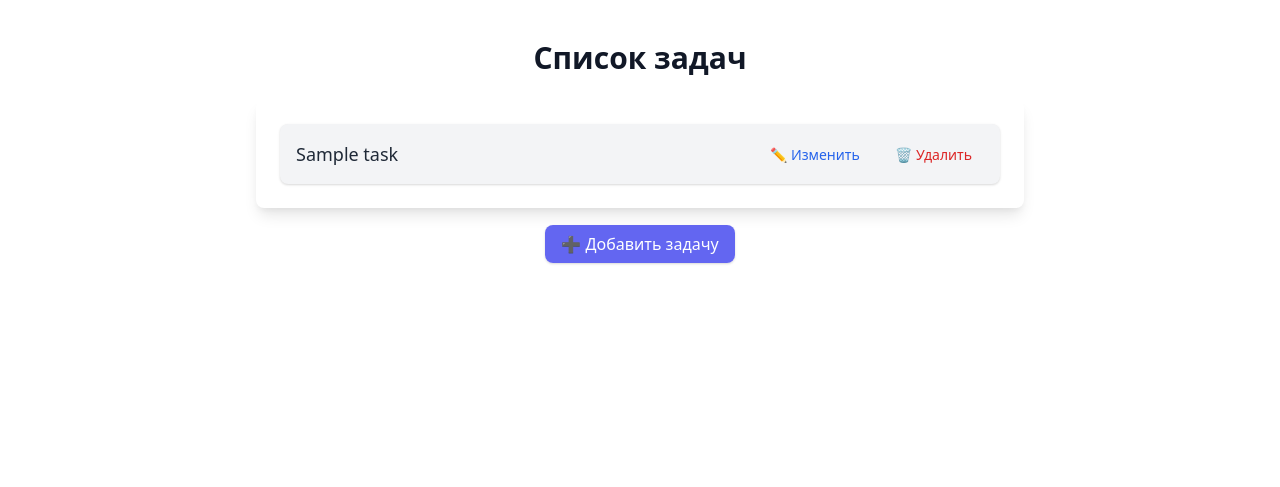
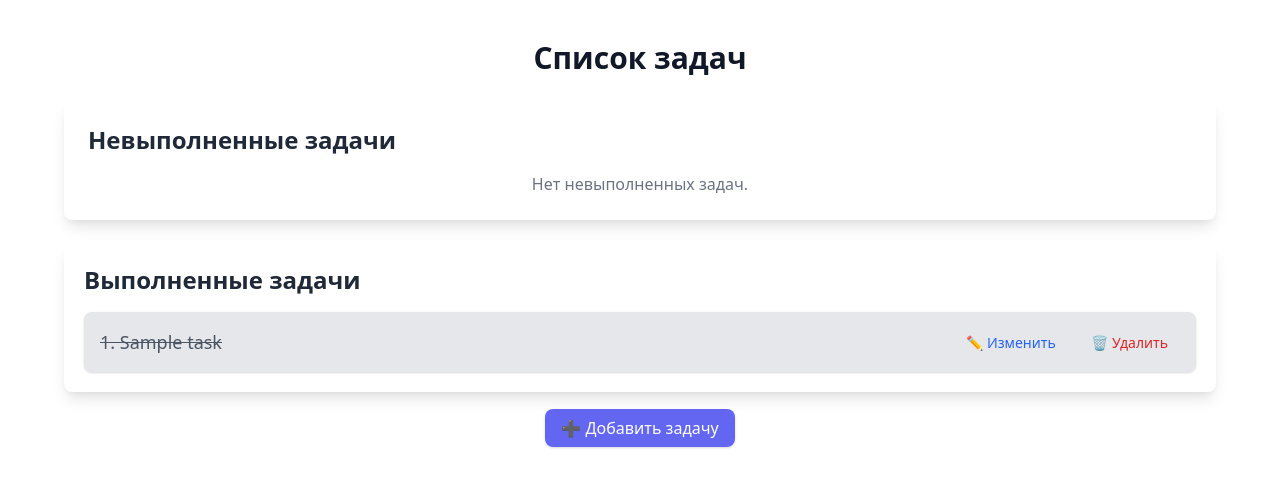
Before and after one commit to VasilievKirill333/EidosTasks, a Django app: page / in a window 1280 px wide. Shown: the part 80-567 px from the top of the page. Run offline with Django 5.2, Linux system fonts and the light colour scheme; a user stored in the database is signed in; tables that the repository leaves empty hold one stand-in row (values such as "Sample post").

Commit message:
Color handling | Now color appears according to tasks priority | Ordering added

```diff
--- a/todoapp/todolist/models.py
+++ b/todoapp/todolist/models.py
@@ -11,12 +11,18 @@ class Project(models.Model):
 
 
 class Task(models.Model):
+    Choices = [(1, 'high'),
+               (2, 'medium'),
+               (3, 'low'),
+               (4, 'nop')]
+
     project = models.ForeignKey(Project, on_delete=models.CASCADE, null=True, blank=True)
     title = models.CharField(max_length=200)
     date = models.DateTimeField(auto_now_add = True)
     user = models.ForeignKey(User, on_delete=models.CASCADE)
     description = models.TextField(null=True, blank=True)
     is_completed = models.BooleanField(default=False, verbose_name="Is Completed")
+    priority = models.SmallIntegerField(choices=Choices, default=4)
 
     def __str__(self):
         return self.title
--- a/todoapp/todolist/templates/todolist/task_list.html
+++ b/todoapp/todolist/templates/todolist/task_list.html
@@ -3,15 +3,25 @@
 {% block title %} Task List {% endblock title %}
 
 {% block content %}
-<section class="max-w-3xl mx-auto py-10">
+
+<section class="max-w-6xl mx-auto py-10">
     <h1 class="text-3xl font-bold text-center text-gray-900 mb-6">Список задач</h1>
 
-    <div class="bg-white shadow-lg rounded-lg p-6">
-        {% if object_list %}
+    <!-- Невыполненные задачи -->
+    <div class="bg-white shadow-lg rounded-lg p-6 mb-6">
+        <h2 class="text-2xl font-semibold text-gray-800 mb-4">Невыполненные задачи</h2>
+        {% if uncompleted_tasks %}
             <ul class="space-y-4">
-                {% for i in object_list %}
-                    <li class="flex justify-between items-center p-4 bg-gray-100 rounded-lg shadow">
-                        <a href="{% url 'AboutTask' i.id %}"><span class="text-lg text-gray-800">{{ i }}</span></a>
+                {% for i in uncompleted_tasks %}
+                <!-- Color changes now -->
+                    <li class="flex justify-between items-center p-4 rounded-lg shadow bg-gray-100
+            {% if i.priority == 1 %} bg-red-200{% endif %}
+            {% if i.priority == 2 %} bg-yellow-200{% endif %}
+            {% if i.priority == 3 %} bg-blue-200{% endif %}">
+
+                        <a href="{% url 'AboutTask' i.id %}">
+                            <span class="text-lg text-gray-800">{{forloop.counter}}. {{ i }} | Priority: {{ i.priority }}</span>
+                        </a>
                         <div class="space-x-2">
                             <a href="{% url 'TaskUpdate' i.id %}"
                                class="px-3 py-1 text-sm font-medium text-blue-600 hover:text-blue-800">
@@ -26,7 +36,35 @@
                 {% endfor %}
             </ul>
         {% else %}
-            <p class="text-gray-500 text-center">Нет задач.</p>
+            <p class="text-gray-500 text-center">Нет невыполненных задач.</p>
+        {% endif %}
+    </div>
+
+    <!-- Выполненные задачи -->
+    <div class="bg-white shadow-lg rounded-lg p-5">
+        <h2 class="text-2xl font-semibold text-gray-800 mb-4">Выполненные задачи</h2>
+        {% if completed_tasks %}
+            <ul class="space-y-4">
+                {% for i in completed_tasks %}
+                    <li class="flex justify-between items-center p-4 bg-gray-200 rounded-lg shadow">
+                        <a href="{% url 'AboutTask' i.id %}">
+                            <span class="text-lg text-gray-600 line-through">{{forloop.counter}}. {{ i }}</span>
+                        </a>
+                        <div class="space-x-2">
+                            <a href="{% url 'TaskUpdate' i.id %}"
+                               class="px-3 py-1 text-sm font-medium text-blue-600 hover:text-blue-800">
+                                ✏️ Изменить
+                            </a>
+                            <a href="{% url 'TaskDelete' i.id %}"
+                               class="px-3 py-1 text-sm font-medium text-red-600 hover:text-red-800">
+                                🗑 Удалить
+                            </a>
+                        </div>
+                    </li>
+                {% endfor %}
+            </ul>
+        {% else %}
+            <p class="text-gray-500 text-center">Нет выполненных задач.</p>
         {% endif %}
     </div>
 
@@ -38,4 +76,5 @@
         </a>
     </div>
 </section>
+
 {% endblock content %}
--- a/todoapp/todolist/urls.py
+++ b/todoapp/todolist/urls.py
@@ -1,5 +1,6 @@
 from django.urls import path
-from .views import TaskListView, TaskCreate, TaskUpdate, TaskDelete, Login, AboutTask, complete, incomplete, ProjectListView, ProjectDetail
+from .views import (TaskListView, TaskCreate, TaskUpdate, TaskDelete, Login, AboutTask, complete, incomplete,
+                    ProjectListView, ProjectDetail, ProjectCreateView)
 from django.contrib.auth.views import LoginView, LogoutView
 urlpatterns = [
     path('', TaskListView.as_view(), name="TaskList"),
@@ -12,5 +13,6 @@ urlpatterns = [
     path('abouttask/<int:pk>/complete/',complete, name="complete" ),
     path('abouttask/<int:pk>/incomplete/', incomplete, name="incomplete"),
     path('project/', ProjectListView.as_view(), name='project_list'),
-    path('project/<int:pk>', ProjectDetail.as_view(), name='project_detail')
+    path('project/<int:pk>', ProjectDetail.as_view(), name='project_detail'),
+    path('project/create/', ProjectCreateView.as_view(), name='project_create'),
 ]
--- a/todoapp/todolist/views.py
+++ b/todoapp/todolist/views.py
@@ -2,15 +2,28 @@ from django.shortcuts import render, HttpResponseRedirect, redirect
 from django.views.generic import ListView, CreateView, UpdateView, DeleteView, DetailView
 from django.contrib.auth.views import LoginView, LogoutView
 from .models import Task, Project
-from .forms import TaskCreationForm
+from .forms import TaskCreationForm, ProjectCreationForm
 from django.urls import reverse_lazy
 from django.contrib.auth.mixins import LoginRequiredMixin
+from django.db.models import Q
 
 # Create your views here.
 class TaskListView(LoginRequiredMixin, ListView):
     model = Task
     template_name = "todolist/task_list.html"
     login_url = '/login'
+
+    def get_queryset(self):
+        queryset = super().get_queryset()
+        queryset = queryset.order_by('date')
+        return queryset
+
+    def get_context_data(self, **kwargs):
+        context = super().get_context_data(**kwargs)
+        context['uncompleted_tasks'] = Task.objects.filter(Q(user=self.request.user) & Q(is_completed = False))
+        context['completed_tasks'] = Task.objects.filter(Q(user=self.request.user) & Q(is_completed = True))
+        return context
+
 
 class TaskCreate(LoginRequiredMixin, CreateView):
     model = Task
@@ -22,12 +35,14 @@ class TaskCreate(LoginRequiredMixin, CreateView):
         return super().form_valid(form)
     success_url = reverse_lazy("TaskList")
 
+
 class TaskUpdate(LoginRequiredMixin, UpdateView):
     model = Task
     template_name = "todolist/task_update.html"
     login_url = '/login'
     success_url = reverse_lazy("TaskList")
     form_class = TaskCreationForm
+
 
 class TaskDelete(LoginRequiredMixin, DeleteView):
     model = Task
@@ -37,9 +52,11 @@ class TaskDelete(LoginRequiredMixin, DeleteView):
 
         return self.post(request, *args, **kwargs)
 
+
 class Login(LoginView):
     template_name = "todolist/login.html"
     success_url = reverse_lazy("TaskList")
+
 
 class AboutTask(LoginRequiredMixin, DetailView):
     model = Task
@@ -74,5 +91,12 @@ class ProjectDetail(DetailView):
     def get_context_data(self, **kwargs):
         context = super().get_context_data(**kwargs)
         ss = Project.objects.get(id=self.kwargs['pk'])
-        context['project_tasks_list'] = Task.objects.filter(project=ss)
+        pro_tas_lis = Task.objects.filter(project=ss).order_by('priority', 'date')
+        context['project_tasks_list'] = pro_tas_lis
         return context
+
+class ProjectCreateView(CreateView):
+    model = Project
+    form_class = ProjectCreationForm
+    template_name = 'todolist/project_create.html'
+    success_url = '/project/'
```
Also changed, not shown: todoapp/todolist/forms.py (+12 -1 lines), todoapp/todolist/templates/todolist/project_create.html (added, +15 -0 lines), todoapp/todolist/templates/todolist/project_list.html (+13 -8 lines), todoapp/todolist/migrations/0002_task_priority.py (added).
